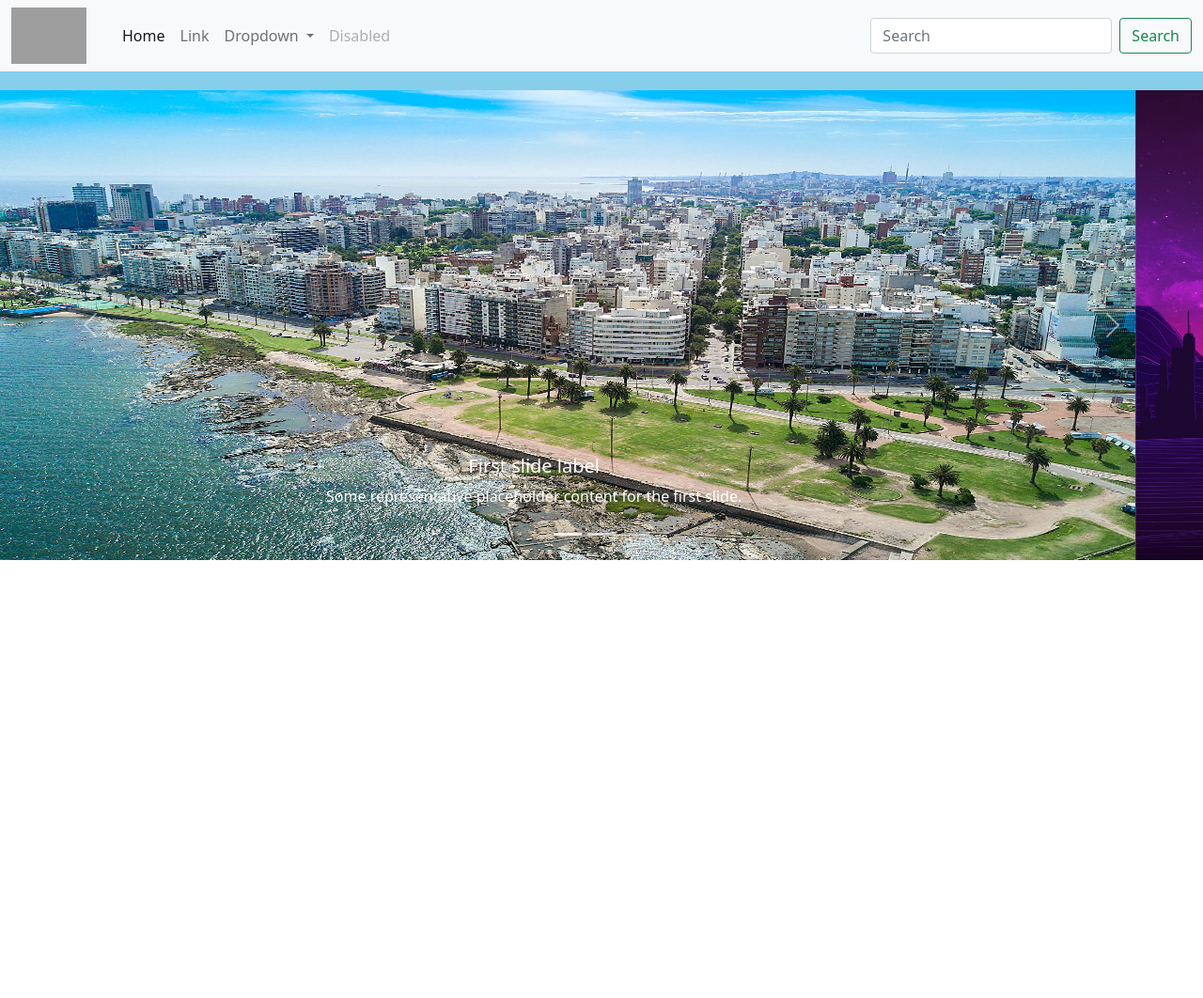
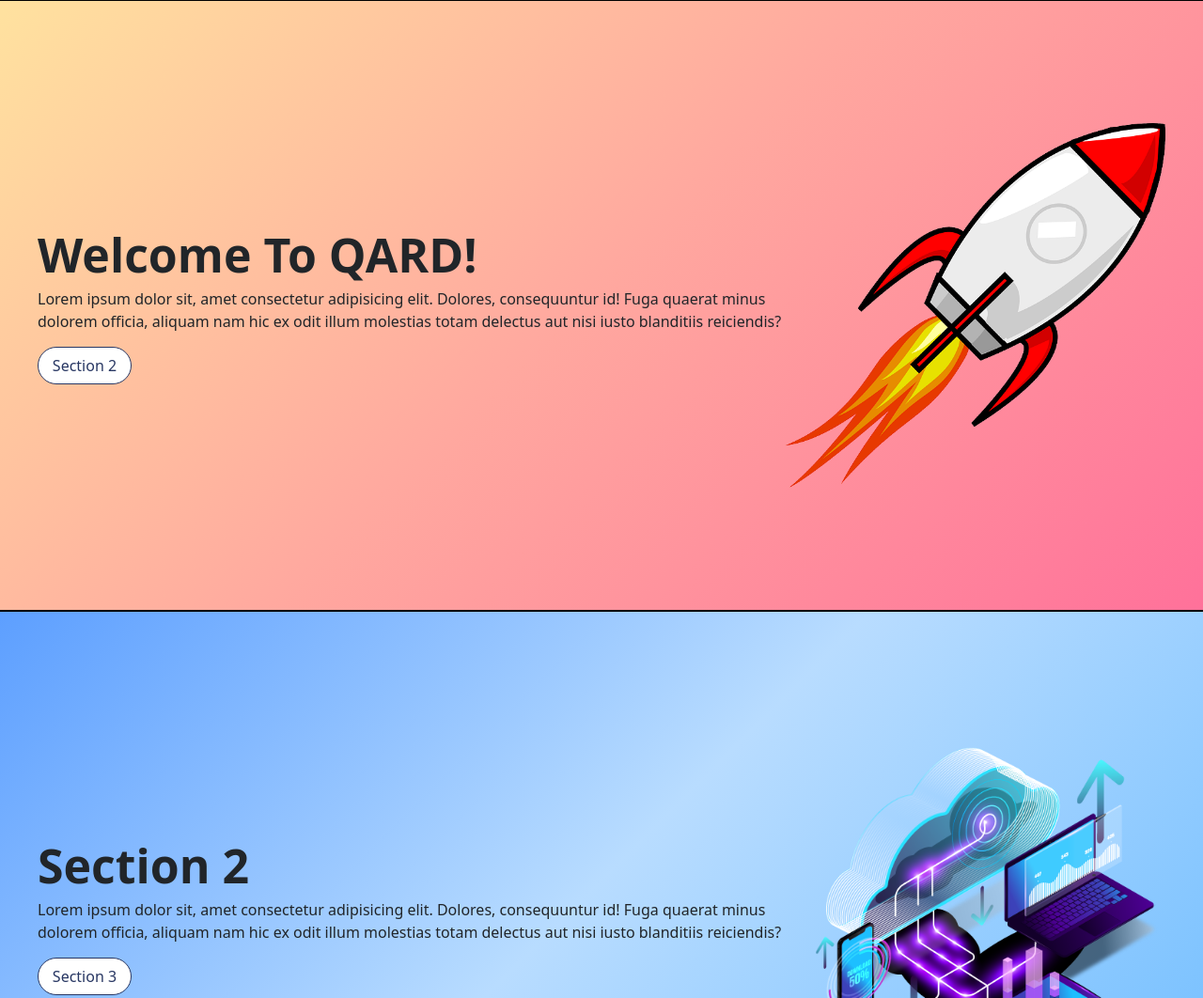
Before and after one commit to FrancoBueno/indexv2, a plain HTML site: page templates/index.html in a window 1280 px wide. Shown: the top 1062 px of the page at 94% size. Before the commit the page ends 800 px from the top, so only its background shows below. Drawn offline with nearby package versions, Linux system fonts and the light colour scheme; grey boxes are pictures that could not be loaded.

Commit message:
nuevas-cositas

```diff
--- a/styles/style-index.css
+++ b/styles/style-index.css
@@ -1,15 +1,71 @@
 *{
-    margin: 0%;
+    margin: 0;
     padding: 0;
+    box-sizing: border-box;
 }
+body{
+    font-family: 'Rowdies', cursive;
+}
+
 .hd{
-    padding-right: 30px;
+    padding-right: 50px;
 }
-.crsl{
-    width: 500px;
-    height: 500px;
+section{
+    height: 650px;
+    display: flex;
+    justify-content: space-evenly;
+    padding: 0 40px;
+    align-items: center;
+    border-bottom: 1px black solid;
+    border-top: 1px black solid;
 }
-.preheader{
-    height: 20px;
-    background-color:skyblue;
+section h2{
+    font-size: 50px;
+    font-weight: 700;
+    margin-bottom: 5px;
 }
+section p{
+    font-weight: 400;
+    margin-bottom: 15px;
+}
+section img{
+    height: 60%;
+}
+section a{
+    display: inline-block;
+    padding: 7px 0;
+    color: #283763;
+    text-decoration: none;
+    width: 100px;
+    text-align: center;
+    border: 1px solid;
+    border-radius: 50px;
+    background-color: white;
+}
+section:nth-child(1){
+    background-image: linear-gradient(-225deg, #FFE29F 0%, #FFA99F 48%, #FF719A 100%);}
+section:nth-child(2){
+    background-image: linear-gradient(-225deg, #5D9FFF 0%, #B8DCFF 48%, #6BBBFF 100%);}
+section:nth-child(3){
+    background-image: linear-gradient(15deg, #13547a 0%, #80d0c7 100%);
+}
+html{
+    scroll-behavior: smooth;
+}
+
+@media screen and (max-width:1000px){
+    section{
+        flex-direction: column-reverse;
+    }
+    section > img {
+        height: 40%;
+    }
+    .texto{
+        text-align: center;
+    }
+}
+@media screen and (max-width:600px){
+    section > img {
+        height: 30%;
+    }
+}
--- a/templates/index.html
+++ b/templates/index.html
@@ -4,97 +4,44 @@
   <meta charset="UTF-8">
   <meta http-equiv="X-UA-Compatible" content="IE=edge">
   <meta name="viewport" content="width=device-width, initial-scale=1.0">
-  <title>Document</title>
+  <title>QARD - Home Page</title>
   <link rel="stylesheet" href="../styles/style-index.css">
+  <link rel="preconnect" href="https://fonts.googleapis.com">
+  <link rel="preconnect" href="https://fonts.gstatic.com" crossorigin>
+  <link href="https://fonts.googleapis.com/css2?family=Roboto+Serif:ital,wght@0,500;0,600;0,700;1,100&family=Rowdies:wght@300;400;700&display=swap" rel="stylesheet">
   <link href="https://cdn.jsdelivr.net/npm/bootstrap@5.1.3/dist/css/bootstrap.min.css" rel="stylesheet" integrity="sha384-1BmE4kWBq78iYhFldvKuhfTAU6auU8tT94WrHftjDbrCEXSU1oBoqyl2QvZ6jIW3" crossorigin="anonymous">
+  <link rel="shortcut icon" href="../img/LOGO QUARD 2.ico">
 </head>
 <body>
   <!-- Header -->
-  <nav class="navbar navbar-expand-lg navbar-light bg-light">
-    <div class="container-fluid">
-      <img src="../img/LOGO QARD 3.png" height="60px" alt="" class="hd">
-      <button class="navbar-toggler" type="button" data-bs-toggle="collapse" data-bs-target="#navbarSupportedContent" aria-controls="navbarSupportedContent" aria-expanded="false" aria-label="Toggle navigation">
-        <span class="navbar-toggler-icon"></span>
-      </button>
-      <div class="collapse navbar-collapse" id="navbarSupportedContent">
-        <ul class="navbar-nav me-auto mb-2 mb-lg-0">
-          <li class="nav-item">
-            <a class="nav-link active" aria-current="page" href="#">Home</a>
-          </li>
-          <li class="nav-item">
-            <a class="nav-link" href="#">Link</a>
-          </li>
-          <li class="nav-item dropdown">
-            <a class="nav-link dropdown-toggle" href="#" id="navbarDropdown" role="button" data-bs-toggle="dropdown" aria-expanded="false">
-              Dropdown
-            </a>
-            <ul class="dropdown-menu" aria-labelledby="navbarDropdown">
-              <li><a class="dropdown-item" href="#">Action</a></li>
-              <li><a class="dropdown-item" href="#">Another action</a></li>
-              <li><hr class="dropdown-divider"></li>
-              <li><a class="dropdown-item" href="#">Something else here</a></li>
-            </ul>
-          </li>
-          <li class="nav-item">
-            <a class="nav-link disabled">Disabled</a>
-          </li>
-        </ul>
-        <form class="d-flex">
-          <input class="form-control me-2" type="search" placeholder="Search" aria-label="Search">
-          <button class="btn btn-outline-success" type="submit">Search</button>
-        </form>
-      </div>
+  <!-- Fin header -->
+  <!-- Pre sections -->
+  <section id="sec1">
+    <div class="texto">
+      <h2>Welcome To QARD!</h2>
+      <p>Lorem ipsum dolor sit, amet consectetur adipisicing elit. Dolores, consequuntur id! Fuga quaerat minus dolorem officia, aliquam nam hic ex odit illum molestias totam delectus aut nisi iusto blanditiis reiciendis?</p>
+      <a href="#sec2">Section 2</a>
     </div>
-  </nav>
-  <!-- Fin Header -->
-  <!-- Pre HEADER -->
-
-  <div class="preheader">
-
-  </div>
-
-
+    <img src="../img/cohete.png" alt="">
+  </section>
+  <section id="sec2">
+    <div class="texto">
+      <h2>Section 2</h2>
+      <p>Lorem ipsum dolor sit, amet consectetur adipisicing elit. Dolores, consequuntur id! Fuga quaerat minus dolorem officia, aliquam nam hic ex odit illum molestias totam delectus aut nisi iusto blanditiis reiciendis?</p>
+      <a href="#sec3">Section 3</a>
+    </div>
+    <img src="../img/tecnol.png" alt="">
+  </section>
+  <section id="sec3">
+    <div class="texto">
+      <h2>Section 3</h2>
+      <p>Lorem ipsum dolor sit, amet consectetur adipisicing elit. Dolores, consequuntur id! Fuga quaerat minus dolorem officia, aliquam nam hic ex odit illum molestias totam delectus aut nisi iusto blanditiis reiciendis?</p>
+      <a href="#sec1">Section 1</a>
+    </div>
+    <img src="../img/teamwk.jpg" alt="">
+  </section>
   <!-- Fin Preheader -->
   <!-- Carrousel -->
-
-  <div id="carouselExampleCaptions" class="carousel slide" data-bs-ride="carousel">
-    <div class="carousel-indicators">
-      <button type="button" data-bs-target="#carouselExampleCaptions" data-bs-slide-to="0" class="active" aria-current="true" aria-label="Slide 1"></button>
-      <button type="button" data-bs-target="#carouselExampleCaptions" data-bs-slide-to="1" aria-label="Slide 2"></button>
-      <button type="button" data-bs-target="#carouselExampleCaptions" data-bs-slide-to="2" aria-label="Slide 3"></button>
-    </div>
-    <div class="carousel-inner">
-      <div class="carousel-item active">
-        <img src="../img/montevideo_grande.jpg" class="d-block w-100 crsl" alt="...">
-        <div class="carousel-caption d-none d-md-block">
-          <h5>First slide label</h5>
-          <p>Some representative placeholder content for the first slide.</p>
-        </div>
-      </div>
-      <div class="carousel-item">
-        <img src="../img/city-g8c84c9b51_1920.jpg" class="d-block w-100 crsl" alt="...">
-        <div class="carousel-caption d-none d-md-block">
-          <h5>Second slide label</h5>
-          <p>Some representative placeholder content for the second slide.</p>
-        </div>
-      </div>
-      <div class="carousel-item">
-        <img src="../img/city-g8c84c9b51_1920.jpg" class="d-block w-100 crsl" alt="...">
-        <div class="carousel-caption d-none d-md-block">
-          <h5>Third slide label</h5>
-          <p>Some representative placeholder content for the third slide.</p>
-        </div>
-      </div>
-    </div>
-    <button class="carousel-control-prev" type="button" data-bs-target="#carouselExampleCaptions" data-bs-slide="prev">
-      <span class="carousel-control-prev-icon" aria-hidden="true"></span>
-      <span class="visually-hidden">Previous</span>
-    </button>
-    <button class="carousel-control-next" type="button" data-bs-target="#carouselExampleCaptions" data-bs-slide="next">
-      <span class="carousel-control-next-icon" aria-hidden="true"></span>
-      <span class="visually-hidden">Next</span>
-    </button>
-  </div>
 <!-- Fin Carrousel -->
 <!-- Script Bootstrap -->
   <script src="https://cdn.jsdelivr.net/npm/bootstrap@5.1.3/dist/js/bootstrap.bundle.min.js" integrity="sha384-ka7Sk0Gln4gmtz2MlQnikT1wXgYsOg+OMhuP+IlRH9sENBO0LRn5q+8nbTov4+1p" crossorigin="anonymous"></script>
```
Also changed, not shown: img/acceso.png (added), img/atencion-al-cliente.png (added), img/cohete.png (added), img/correo-electronico.png (added), img/marcador-de-posicion.png (added), img/menu.png (added), img/team.png (added), img/teamwk.jpg (added), img/tecnol.png (added), img/tecnologys.jpg (added).
